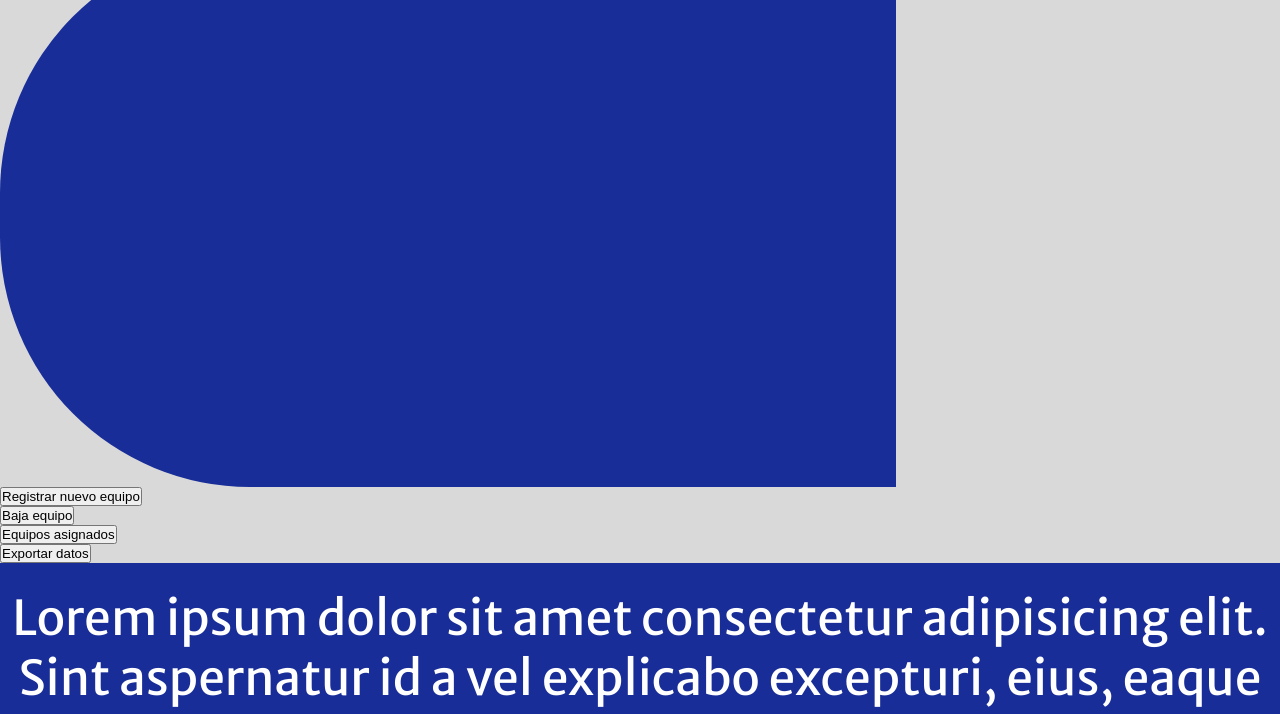
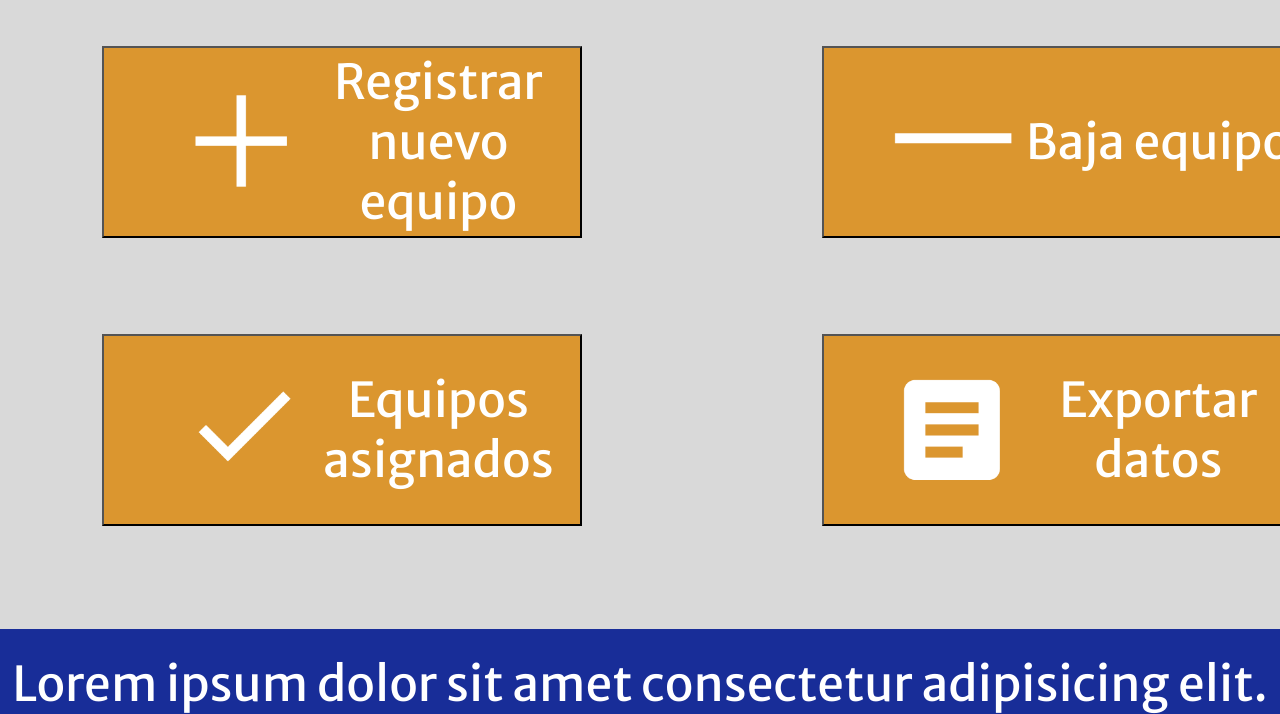
Before and after one commit to rikardo1986/repositorio1, a plain HTML site: page pages/inventario.html in a window 1280 px wide. Shown: the part 735-1449 px from the top of the page. Drawn offline with Linux system fonts and the light colour scheme; a web font is replaced by a local one.

Commit message:
inventario listo

```diff
--- a/css/style.css
+++ b/css/style.css
@@ -66,7 +66,7 @@ nav ul a{
     font-size: 4rem;
     color: rgba(248, 117, 22, 1);
     text-align: center;
-    padding-top: 9%;
+    padding-top: 10%;
 }
 .principal h2{
     font-family: fuente2;
@@ -284,4 +284,56 @@ footer p{
     grid-row: 7/9;
 }
 
-/***** UNIDADES ******/
+/***** INVENTARIO ******/
+
+.ingreso{
+    width: 100%;
+    margin: 8%;
+    display: grid;
+    grid-template-columns:repeat(5, 15rem);
+    grid-template-rows: repeat(5, 6rem);
+}
+.nuevo{
+    background-image: url("../assets/img/nuevo.PNG");
+    background-size: cover;
+    font-family: fuente2;
+    font-size: 3rem;
+    color: white;
+    text-align: center;
+    padding-left: 40%;
+    grid-column: 1/3;
+    grid-row: 1/3;
+}
+.baja{
+    background-image: url("../assets/img/baja.PNG");
+    background-size: cover;
+    font-family: fuente2;
+    font-size: 3rem;
+    color: white;
+    text-align: center;
+    padding-left: 40%;
+    grid-column: 4/6;
+    grid-row: 1/3;
+}
+.asignados{
+    background-image: url("../assets/img/asignados.PNG");
+    background-size: cover;
+    font-family: fuente2;
+    font-size: 3rem;
+    color: white;
+    text-align: center;
+    padding-left: 40%;
+    grid-column: 1/3;
+    grid-row: 4/6;
+}
+.exportar{
+    background-image: url("../assets/img/exportar.PNG");
+    background-size: cover;
+    font-family: fuente2;
+    font-size: 3rem;
+    color: white;
+    text-align: center;
+    padding-left: 40%;
+    grid-column: 4/6;
+    grid-row: 4/6;
+}
--- a/pages/inventario.html
+++ b/pages/inventario.html
@@ -12,9 +12,6 @@
             <div class="logo">
                 <a href=""><img src="../assets/img/logo.png" alt=""></a>
             </div>
-            <div class="lupa">
-                <a href=""><img src="../assets/img/lupa.png" alt=""></a>
-            </div>
             <nav>
                 <ul>
                     <li><a href="../index.html">inicio</a></li>
@@ -24,30 +21,25 @@
                     <li><a href="contactos.html">contacto</a></li>
                 </ul>
             </nav>
+            <div class="lupa">
+                <a href=""><img src="../assets/img/lupa.png" alt=""></a>
+            </div>
         </header>
         <main>
-            <section>
-                <div class="fotoprincipal">
+            <section class="principal">
+                <div class="foto_principal">
                     <a href=""><img src="../assets/img/inventario_principal.png" alt=""></a>
                 </div>
                 <div class="titulo">
-                    <h1>Inventario</h1>
+                    <h1>Sistema de Inventario</h1>
                     <h2>Fiscalia Sur</h2>
                 </div>
             </section>
-            <section>
-                <div class="nuevo">
-                    <button>Registrar nuevo equipo</button>
-                </div>
-                <div class="baja">
-                    <button>Baja  equipo</button>
-                </div>
-                <div class="asignados">
-                    <button>Equipos asignados</button>
-                </div>
-                <div class="exportar">
-                    <button>Exportar datos</button>
-                </div>
+            <section class="ingreso">
+                    <button class="nuevo"> Registrar nuevo equipo</button>
+                    <button class="baja"> Baja equipo</button>
+                    <button class="asignados"> Equipos asignados</button>
+                    <button class="exportar">Exportar datos</button>
             </section>
         </main>
         <footer>
```
Also changed, not shown: pages/unidades.html (+1 -1 lines), assets/img/asignados.PNG (added), assets/img/baja.PNG (added), assets/img/exportar.PNG (added), assets/img/nuevo.PNG (added).
